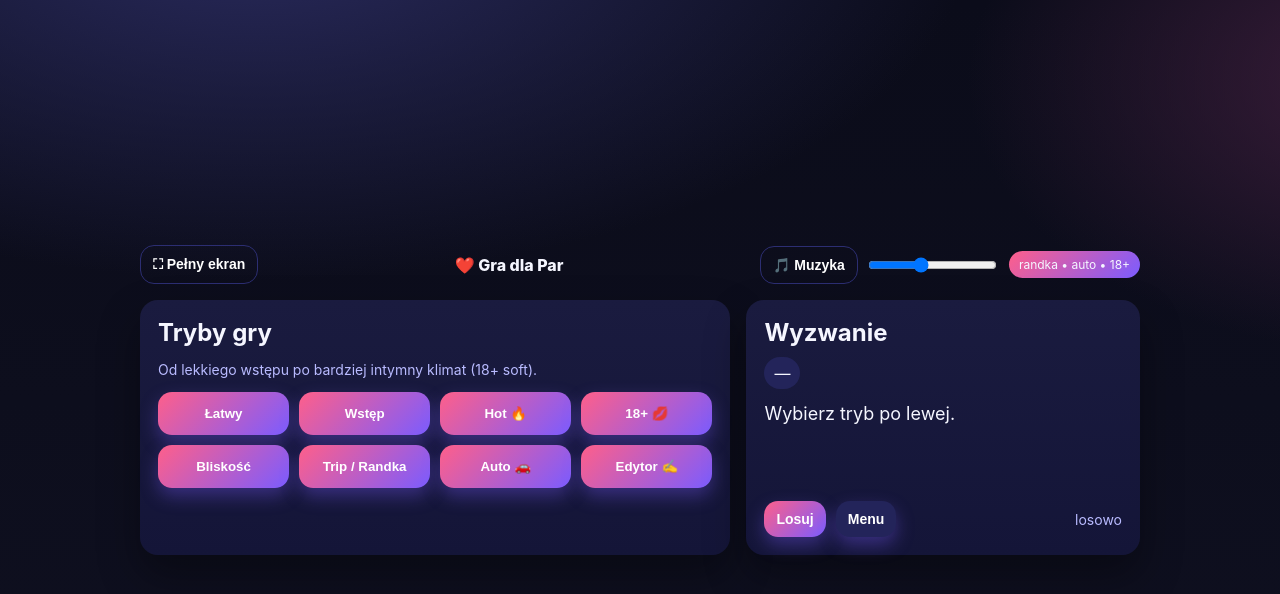
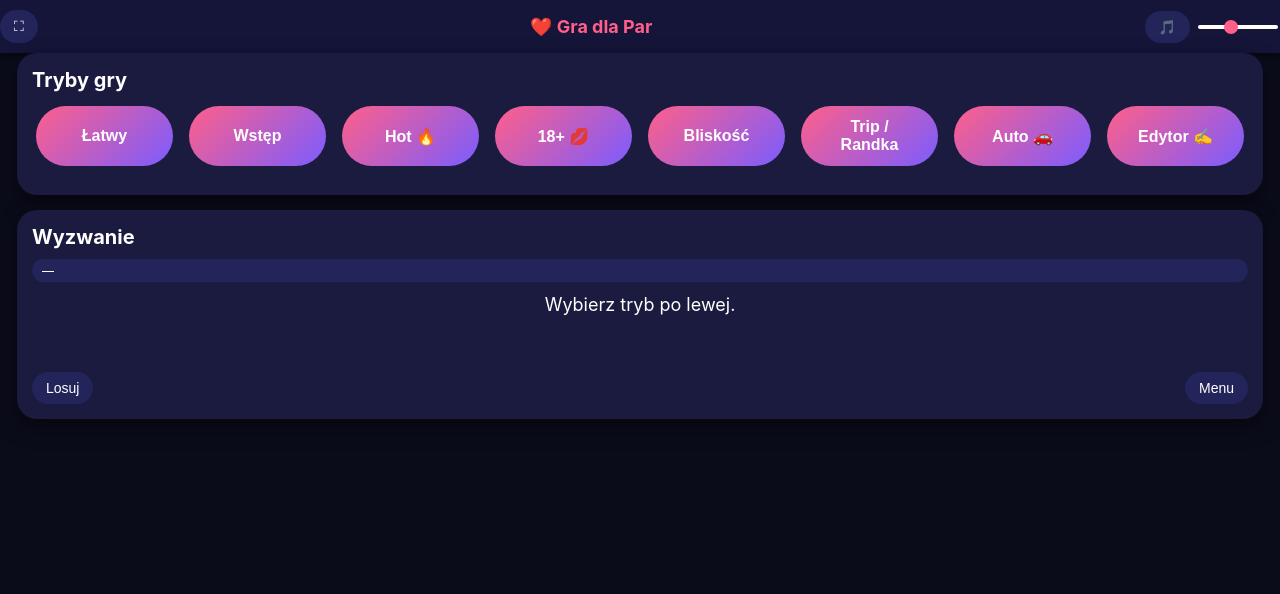
Before and after one commit to arrrrotoszef/arrrrotoszef.github.io, a plain HTML site: page index.html in a window 1280 px wide. Drawn offline with Linux system fonts and the light colour scheme.

Commit message:
Update index.html

```diff
--- a/index.html
+++ b/index.html
@@ -1,78 +1,68 @@
 <!DOCTYPE html>
 <html lang="pl">
 <head>
-  <meta name="apple-mobile-web-app-capable" content="yes">
-  <meta name="apple-mobile-web-app-status-bar-style" content="black-translucent">
-  <meta name="theme-color" content="#0f1020">
 <meta charset="UTF-8" />
 <meta name="viewport" content="width=device-width, initial-scale=1.0" />
 <title>Gra dla Par – Trip, Auto & Wyzwania</title>
+<meta name="apple-mobile-web-app-capable" content="yes">
+<meta name="apple-mobile-web-app-status-bar-style" content="black-translucent">
+<meta name="theme-color" content="#0b0c1a">
 <style>
-    :root{--pink:#ff5f8a;--purple:#7b5cff;--bg:#0f1020;--card:#171833;--text:#f5f6ff;--muted:#b9bbff}
-    *{box-sizing:border-box}
-    body{margin:0;min-height:100vh;font-family:Inter,system-ui,-apple-system,Segoe UI,Roboto;background:
-      radial-gradient(1200px 600px at 20% -10%, #2a2b5f 0%, transparent 60%),
-      radial-gradient(800px 500px at 110% 10%, #3b1d3a 0%, transparent 55%),
-      linear-gradient(180deg,#0b0c1a,#0f1020);color:var(--text);display:flex;align-items:center;justify-content:center;padding:20px}
-    .wrap{width:100%;max-width:1000px}
-    .header{display:flex;align-items:center;justify-content:space-between;gap:12px;margin-bottom:16px}
-    .brand{font-weight:800}
-    .badge{padding:6px 10px;border-radius:999px;background:linear-gradient(135deg,var(--pink),var(--purple));font-size:12px}
-    .grid{display:grid;grid-template-columns:1.2fr .8fr;gap:16px}
-    @media(max-width:900px){.grid{grid-template-columns:1fr}}
-    .card{background:linear-gradient(180deg,#1a1b3f,#141538);border-radius:18px;box-shadow:0 20px 40px rgba(0,0,0,.35);padding:18px}
-    h2{margin:0 0 10px}
-    .menu{display:grid;grid-template-columns:repeat(4,1fr);gap:10px}
-    @media(max-width:600px){.menu{grid-template-columns:1fr 1fr}}
-    button{border:0;border-radius:14px;padding:14px;cursor:pointer;color:#fff;font-weight:600;background:linear-gradient(135deg,var(--pink),var(--purple));box-shadow:0 8px 18px rgba(123,92,255,.35)}
-    button.alt{background:#23245a}
-    button.small{padding:10px 12px;font-size:14px}
-    button.ghost{background:transparent;box-shadow:none;border:1px solid #2c2e72}
-    .panel{display:none}
-    .panel.active{display:block}
-    .challenge{min-height:88px;font-size:18px;line-height:1.4;margin:12px 0}
-    .row{display:flex;gap:10px;flex-wrap:wrap;align-items:center}
-    .muted{color:var(--muted);font-size:14px}
-    .pill{padding:6px 10px;border-radius:999px;background:#23245a}
-    .footer{display:flex;justify-content:space-between;align-items:center;gap:10px}
-    .editor textarea{width:100%;min-height:90px;border-radius:12px;border:1px solid #2c2e72;background:#0f1020;color:#fff;padding:10px}
-    .editor select{background:#0f1020;color:#fff;border:1px solid #2c2e72;border-radius:10px;padding:8px}
-    .music{display:flex;gap:8px;align-items:center}
+  body{margin:0;padding:0;font-family:Inter, sans-serif;background:#0b0c1a;color:#fff;display:flex;flex-direction:column;align-items:center;justify-content:flex-start;min-height:100vh;}
+  .header{width:100%;display:flex;justify-content:space-between;align-items:center;padding:10px 15px;background:#141538;box-shadow:0 2px 8px rgba(0,0,0,0.5);}
+  .brand{font-weight:700;font-size:18px;color:#ff5f8a;}
+  .button{padding:12px 20px;border-radius:999px;background:linear-gradient(135deg,#ff5f8a,#7b5cff);border:none;color:#fff;font-weight:600;font-size:16px;cursor:pointer;margin:4px;flex:1;}
+  .menu{display:flex;flex-wrap:wrap;gap:8px;margin:10px 0;}
+  .card{background:#1a1b3f;border-radius:20px;width:95%;padding:15px;margin-bottom:15px;box-shadow:0 8px 20px rgba(0,0,0,0.5);}
+  h2{margin:0 0 10px;font-size:20px;}
+  .challenge{min-height:70px;font-size:18px;line-height:1.4;margin:10px 0;text-align:center;}
+  .footer{display:flex;justify-content:space-between;align-items:center;margin-top:10px;}
+  .small-button{padding:8px 14px;font-size:14px;border-radius:999px;background:#23245a;border:none;color:#fff;cursor:pointer;}
+  .pill{padding:4px 10px;border-radius:999px;background:#23245a;font-size:12px;}
+  .music-control{display:flex;align-items:center;gap:6px;}
+  input[type=range]{-webkit-appearance:none;width:80px;height:4px;background:#fff;border-radius:5px;}
+  input[type=range]::-webkit-slider-thumb{-webkit-appearance:none;width:14px;height:14px;background:#ff5f8a;border-radius:50%;cursor:pointer;}
+  .editor textarea{width:100%;height:80px;background:#141538;color:#fff;border:none;border-radius:12px;padding:8px;margin-top:8px;}
+  .editor{display:none;flex-direction:column;gap:6px;}
+  .editor.active{display:flex;}
 </style>
 </head>
 <body>
-<div class="wrap">
 <div class="header">
-      <button class="small ghost" onclick="goFullscreen()">⛶ Pełny ekran</button>
+  <button class="small-button" onclick="goFullscreen()">⛶</button>
   <div class="brand">❤️ Gra dla Par</div>
-    <div class="row">
-      <div class="music">
-        <button class="small ghost" onclick="toggleMusic()">🎵 Muzyka</button>
+  <div class="music-control">
+    <button class="small-button" onclick="toggleMusic()">🎵</button>
     <input type="range" min="0" max="1" step="0.01" value="0.4" oninput="setVol(this.value)">
-      </div>
-      <div class="badge">randka • auto • 18+</div>
   </div>
 </div>
 
-  <div class="grid">
 <div class="card">
   <h2>Tryby gry</h2>
-      <p class="muted">Od lekkiego wstępu po bardziej intymny klimat (18+ soft).</p>
   <div class="menu">
-        <button onclick="start('easy')">Łatwy</button>
-        <button onclick="start('intro')">Wstęp</button>
-        <button onclick="start('hot')">Hot 🔥</button>
-        <button onclick="start('soft18')">18+ 💋</button>
-        <button onclick="start('close')">Bliskość</button>
-        <button onclick="start('date')">Trip / Randka</button>
-        <button onclick="start('auto')">Auto 🚗</button>
-        <button onclick="showEditor()">Edytor ✍️</button>
+    <button class="button" onclick="start('easy')">Łatwy</button>
+    <button class="button" onclick="start('intro')">Wstęp</button>
+    <button class="button" onclick="start('hot')">Hot 🔥</button>
+    <button class="button" onclick="start('soft18')">18+ 💋</button>
+    <button class="button" onclick="start('close')">Bliskość</button>
+    <button class="button" onclick="start('date')">Trip / Randka</button>
+    <button class="button" onclick="start('auto')">Auto 🚗</button>
+    <button class="button" onclick="showEditor()">Edytor ✍️</button>
+  </div>
 </div>
 
-      <div class="editor panel" id="editor">
-        <h3>Własne wyzwania</h3>
-        <p class="muted">Dodaj swoje teksty – zapiszą się w przeglądarce.</p>
-        <div class="row">
+<div class="card">
+  <h2 id="title">Wyzwanie</h2>
+  <div class="pill" id="modeLabel">—</div>
+  <div class="challenge" id="challenge">Wybierz tryb po lewej.</div>
+  <div class="footer">
+    <button class="small-button" onclick="next()">Losuj</button>
+    <button class="small-button" onclick="back()">Menu</button>
+  </div>
+</div>
+
+<div class="card editor" id="editor">
+  <h2>Własne wyzwania</h2>
   <select id="customMode">
     <option value="easy">Łatwy</option>
     <option value="intro">Wstęp</option>
@@ -82,25 +72,8 @@
     <option value="date">Trip</option>
     <option value="auto">Auto</option>
   </select>
-          <button class="small" onclick="saveCustom()">Zapisz</button>
-        </div>
+  <button class="small-button" onclick="saveCustom()">Zapisz</button>
   <textarea id="customText" placeholder="Wpisz własne wyzwanie..."></textarea>
-      </div>
-    </div>
-
-    <div class="card">
-      <h2 id="title">Wyzwanie</h2>
-      <div class="row"><span class="pill" id="modeLabel">—</span></div>
-      <div class="challenge" id="challenge">Wybierz tryb po lewej.</div>
-      <div class="footer">
-        <div class="row">
-          <button class="small" onclick="next()">Losuj</button>
-          <button class="small alt" onclick="back()">Menu</button>
-        </div>
-        <span class="muted">losowo</span>
-      </div>
-    </div>
-  </div>
 </div>
 
 <audio id="bgm" loop>
@@ -108,8 +81,6 @@
 </audio>
 
 <script>
-function goFullscreen(){const el=document.documentElement; if(el.requestFullscreen) el.requestFullscreen(); else if(el.webkitRequestFullscreen) el.webkitRequestFullscreen();}
-
 const base={
   easy:["Komplement bez powodu.","Przytulcie się 30 sekund.","Uśmiech i kontakt wzrokowy 10 sekund."],
   intro:["Delikatny masaż dłoni 1 min.","Pocałunek w policzek/czoło.","Opisz idealny wieczór."],
@@ -130,6 +101,7 @@ function saveCustom(){const m=document.getElementById('customMode').value;const
 const bgm=document.getElementById('bgm');bgm.volume=0.4;
 function toggleMusic(){if(bgm.paused)bgm.play();else bgm.pause();}
 function setVol(v){bgm.volume=v;}
+function goFullscreen(){const el=document.documentElement;if(el.requestFullscreen) el.requestFullscreen();else if(el.webkitRequestFullscreen) el.webkitRequestFullscreen();}
 </script>
 </body>
 </html>
```
Lines whose indentation alone changed are shown as unchanged.
